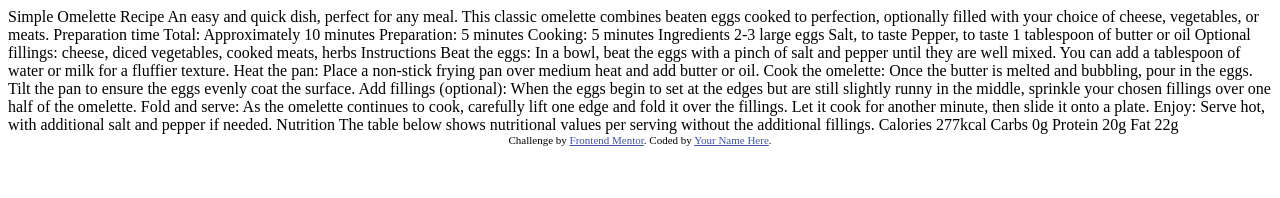
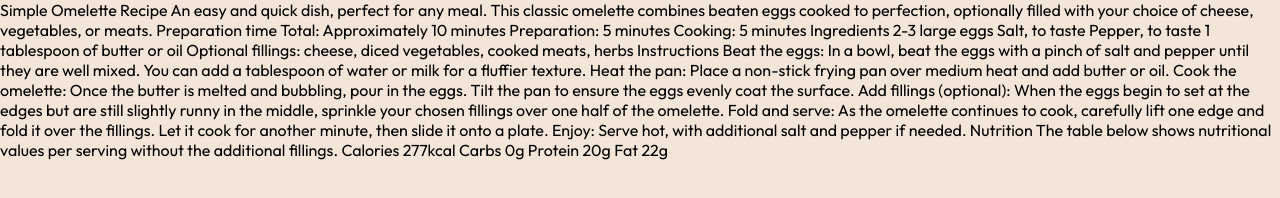
Before and after one commit to isaonline/Recipe-page, a plain HTML site: page index.html in a window 1280 px wide. Drawn offline with Linux system fonts and the light colour scheme.

Commit message:
Base do HTML e do CSS

```diff
--- a/index.html
+++ b/index.html
@@ -2,17 +2,10 @@
 <html lang="en">
 <head>
   <meta charset="UTF-8">
-  <meta name="viewport" content="width=device-width, initial-scale=1.0"> <!-- displays site properly based on user's device -->
-
+  <meta name="viewport" content="width=device-width, initial-scale=1.0">
+  <title>Frontend Mentor | Recipe page</title>
   <link rel="icon" type="image/png" sizes="32x32" href="./assets/images/favicon-32x32.png">
-
-  <title>Frontend Mentor | Recipe page</title>
-
-  <!-- Feel free to remove these styles or customise in your own stylesheet 👍 -->
-  <style>
-    .attribution { font-size: 11px; text-align: center; }
-    .attribution a { color: hsl(228, 45%, 44%); }
-  </style>
+  <link rel="stylesheet" href="styles/style.css">
 </head>
 <body>
 
@@ -69,9 +62,9 @@
   Fat
   22g
 
-  <div class="attribution">
+  <footer class="attribution">
     Challenge by <a href="https://www.frontendmentor.io?ref=challenge" target="_blank">Frontend Mentor</a>.
-    Coded by <a href="#">Your Name Here</a>.
-  </div>
+    Coded by <a href="https://github.com/isaonline" target="_blank">Isabelle Nascimento</a>.
+  </footer>
 </body>
 </html>
--- /dev/null
+++ b/styles/style.css
@@ -0,0 +1,57 @@
+@import url('https://fonts.googleapis.com/css2?family=Outfit:wght@100..900&family=Young+Serif&display=swap');
+
+:root {
+    --White: #ffffff;
+    --Stone-100: #f3e6d8;
+    --Stone-150: #e4ded8;
+    --Stone-600: #5f574e;
+    --Stone-900: #302d2c;
+    --Brown-800: #854632;
+    --Rose-800: #7b284f;
+    --Rose-50: #fff5fa;
+}
+
+* {
+    padding: 0;
+    margin: 0;
+    box-sizing: border-box;
+}
+
+body {
+    background-color: var(--Stone-100);
+    font-family: "Outfit", sans-serif;
+}
+
+h1, h2 {
+    font-family: "Young Serif", serif;
+}
+
+
+footer {
+    background-color: var(--Stone-100);
+    color: var(--Stone-100);
+    display: block;
+    text-align: center;
+    text-decoration: none;
+    padding: 16px;
+    position: absolute;
+    bottom: 0;
+    width: 100vw;
+    transition: .5s ease-in-out;
+}
+
+footer:hover {
+    background-color: var(--Stone-900);
+    color: var(--White);
+}
+
+footer a {
+    color: var(--Stone-100);
+    text-decoration: none;
+    font-weight: bold;
+    transition: .5s ease-in-out;
+}
+
+footer a:hover {
+    color: var(--Brown-800);
+}
```
